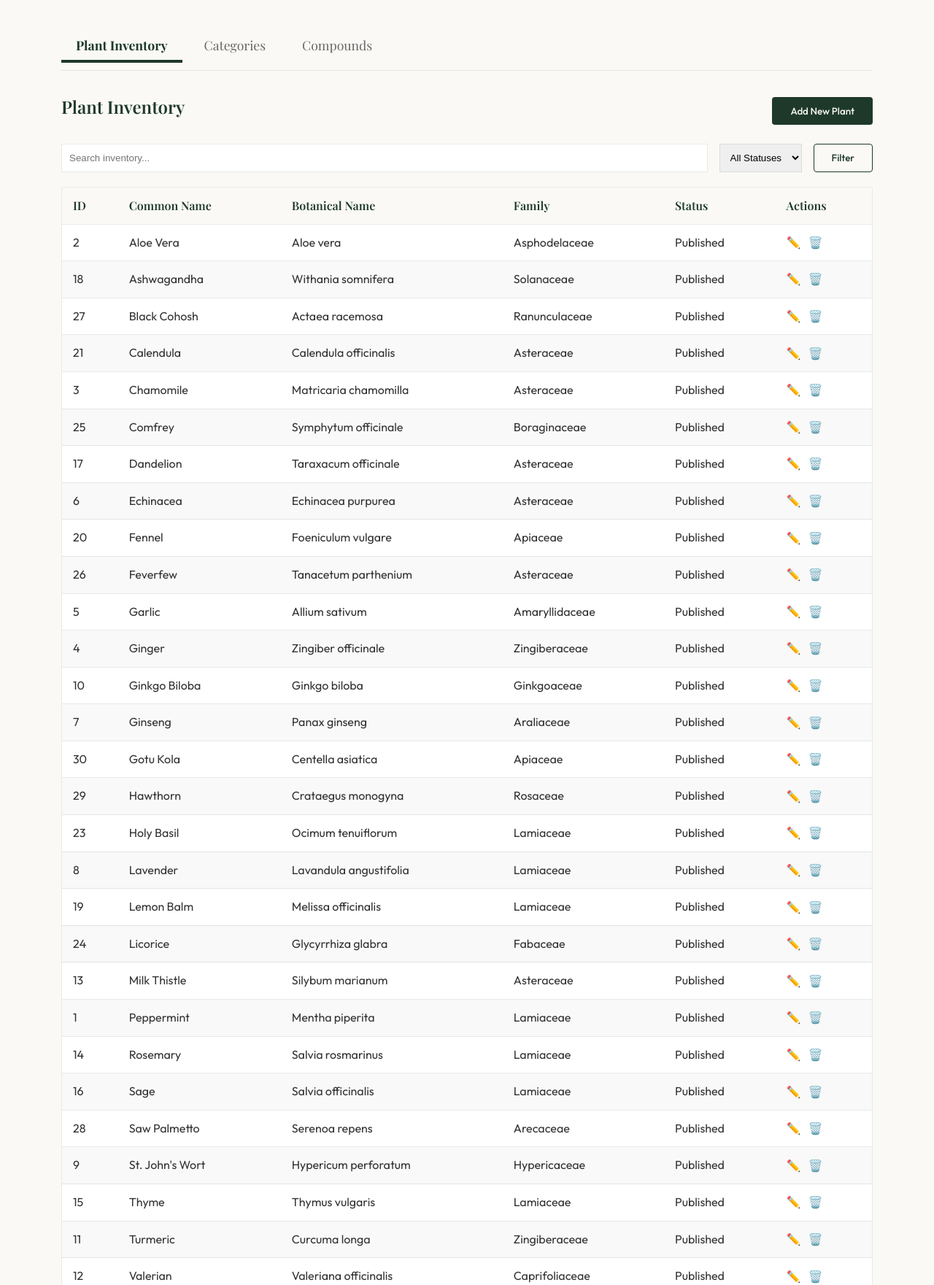
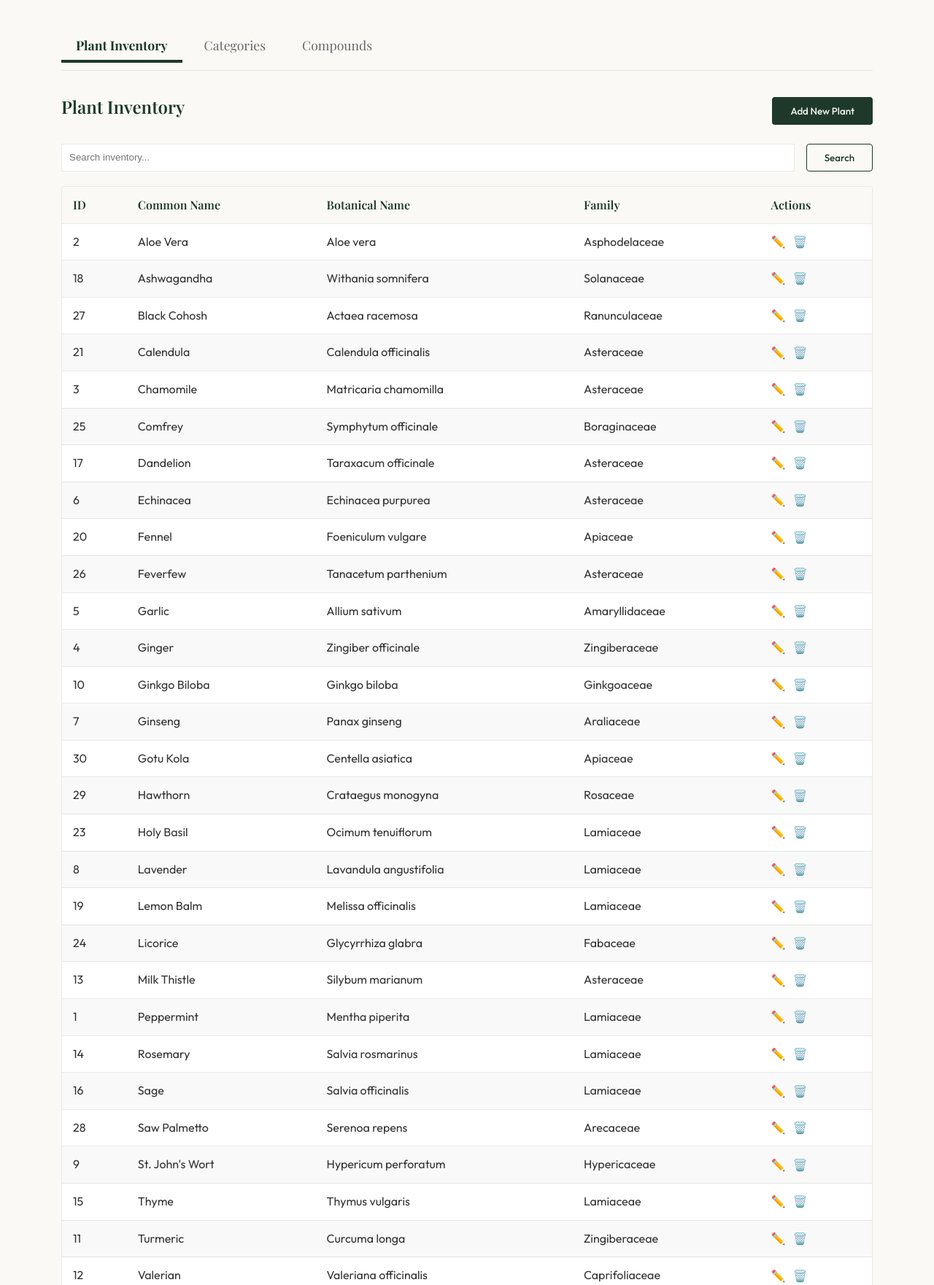
Before and after one commit to TRuby139/Medicinal-Plants-and-Herbs-Database-System, a PHP site: page /admin-dashboard.php in a window 1280 px wide. Shown: the part 89-1850 px from the top of the page at 73% size. Run offline with PHP 8.4, Linux system fonts and the light colour scheme; a user stored in the database is signed in; data comes from the database, SQL or seed files in the repository; some web fonts are replaced.

Commit message:
Complete backend module, add Nginx
1. Live Admin Search Implementation: Added instant, live filtering to the Admin Dashboard. Typing in the search bar now dynamically filters the plants table immediately without needing to reload the page.
2.Tag Management UI Restoration: Fixed a critical HTML structural bug (a missing closing </div> tag) in the Admin Dashboard that was causing the Categories and Compounds tabs to appear completely blank.
3.Admin Search Button Text Update: Renamed the redundant "Filter" button next to the Admin Search bar to "Search" to make the interface more intuitive.
4.Public Catalogue "Clear Filters" Feature: Added a functional "Clear Filters" button below the sidebar filters on the home page. When clicked, it automatically unchecks all boxes, clears the text input, and re-fetches the full plant list.
5.Consistent Filter Button Styling: Standardized the styling for all public sidebar filter dropdown headers ("Plant Family", "Medicinal Use", "Compounds") so they now all consistently use the btn-outline design, perfectly matching the Logout button.
6.Nginx Web Server Configuration: Created and added the nginx.conf file to fulfill the core technology deployment requirement, setting up proper static routing and PHP-FPM configuration.

```diff
--- a/admin-dashboard.php
+++ b/admin-dashboard.php
@@ -47,13 +47,8 @@ if (!isset($_SESSION['admin_id'])) {
             </div>
 
         <div class="admin-toolbar flex gap-4" style="margin-bottom: 20px; flex-wrap: wrap;">
-            <input type="text" placeholder="Search inventory..." style="flex: 1; min-width: 200px; padding: 10px; border-radius: var(--radius); border: 1px solid var(--color-divider);">
-            <select style="width: auto; padding: 10px; border-radius: var(--radius); border: 1px solid var(--color-divider);">
-                <option value="">All Statuses</option>
-                <option value="published">Published</option>
-                <option value="draft">Draft</option>
-            </select>
-            <button class="btn btn-outline">Filter</button>
+            <input type="text" placeholder="Search inventory..." id="admin-search-input" style="flex: 1; min-width: 200px; padding: 10px; border-radius: var(--radius); border: 1px solid var(--color-divider);">
+            <button class="btn btn-outline" id="admin-search-btn">Search</button>
         </div>
 
         <div class="table-container">
@@ -64,7 +59,6 @@ if (!isset($_SESSION['admin_id'])) {
                         <th>Common Name</th>
                         <th>Botanical Name</th>
                         <th>Family</th>
-                        <th>Status</th>
                         <th>Actions</th>
                     </tr>
                 </thead>
@@ -72,6 +66,7 @@ if (!isset($_SESSION['admin_id'])) {
                     <!-- Loaded dynamically -->
                 </tbody>
             </table>
+        </div>
         </div> <!-- End of plants-tab -->
 
         <div id="categories-tab" class="tab-content" style="display: none;">
--- a/assets/js/main.js
+++ b/assets/js/main.js
@@ -19,6 +19,28 @@ document.addEventListener('DOMContentLoaded', () => {
             if (searchBtn && searchBtn.tagName === 'BUTTON') {
                 searchBtn.addEventListener('click', () => fetchPlants(1));
             }
+        }
+
+        const clearBtn = document.getElementById('clear-filters-btn');
+        if (clearBtn) {
+            clearBtn.addEventListener('click', () => {
+                document.querySelectorAll('.sidebar input[type="checkbox"]').forEach(cb => cb.checked = false);
+                if (searchInput) searchInput.value = '';
+                fetchPlants(1);
+            });
+        }
+    }
+
+    // If we are on the admin dashboard
+    const adminSearchInput = document.getElementById('admin-search-input');
+    if (adminSearchInput) {
+        adminSearchInput.addEventListener('input', () => {
+            // Live search as they type
+            loadAdminPlants();
+        });
+        const adminSearchBtn = document.getElementById('admin-search-btn');
+        if (adminSearchBtn) {
+            adminSearchBtn.addEventListener('click', () => loadAdminPlants());
         }
     }
 });
@@ -244,27 +266,29 @@ function loadAdminPlants() {
     const tbody = document.getElementById('admin-plants-tbody');
     if (!tbody) return;
 
-    tbody.innerHTML = '<tr><td colspan="6" style="text-align: center;">Loading...</td></tr>';
+    tbody.innerHTML = '<tr><td colspan="5" style="text-align: center;">Loading...</td></tr>';
 
-    // For admin, let's load a large limit for now, or implement basic admin pagination
-    fetch('api/plants.php?action=get_plants&limit=100')
+    const searchInput = document.getElementById('admin-search-input');
+    const searchVal = searchInput ? encodeURIComponent(searchInput.value) : '';
+    let url = `api/plants.php?action=get_plants&limit=100`;
+    if (searchVal) url += `&search=${searchVal}`;
+
+    fetch(url)
         .then(res => res.json())
         .then(data => {
             if (data.success) {
                 tbody.innerHTML = '';
                 if (data.data.length === 0) {
-                    tbody.innerHTML = '<tr><td colspan="6" style="text-align: center;">No plants found</td></tr>';
+                    tbody.innerHTML = '<tr><td colspan="5" style="text-align: center;">No plants found</td></tr>';
                     return;
                 }
                 data.data.forEach(plant => {
-                    const status = 'Published'; // Hardcoded visual for now
                     const tr = document.createElement('tr');
                     tr.innerHTML = `
                         <td>${plant.id}</td>
                         <td>${plant.common_name}</td>
                         <td>${plant.botanical_name}</td>
                         <td>${plant.family || 'N/A'}</td>
-                        <td>${status}</td>
                         <td>
                             <div class="action-buttons">
                                 <button class="btn-icon edit" title="Edit" onclick="editPlant(${plant.id})">✏️</button>
@@ -275,7 +299,7 @@ function loadAdminPlants() {
                     tbody.appendChild(tr);
                 });
             } else {
-                tbody.innerHTML = '<tr><td colspan="6" style="text-align: center;">Error loading plants</td></tr>';
+                tbody.innerHTML = '<tr><td colspan="5" style="text-align: center;">Error loading plants</td></tr>';
             }
         });
 }
--- a/index.php
+++ b/index.php
@@ -43,7 +43,7 @@
                     <h3>Filters</h3>
 
                     <details class="filter-group">
-                        <summary class="btn btn-primary" style="width: 100%; text-align: left; border-radius: 4px; box-sizing: border-box; margin-bottom: 0;">Plant Family</summary>
+                        <summary class="btn btn-outline" style="width: 100%; text-align: left; border-radius: 4px; box-sizing: border-box; margin-bottom: 0;">Plant Family</summary>
                         <ul class="filter-list" id="filter-family-list" style="margin-top: 10px;">
                             <li><small>Loading...</small></li>
                         </ul>
@@ -57,11 +57,13 @@
                     </details>
 
                     <details class="filter-group">
-                        <summary class="btn btn-primary" style="width: 100%; text-align: left; border-radius: 4px; box-sizing: border-box; margin-bottom: 0;">Compounds</summary>
+                        <summary class="btn btn-outline" style="width: 100%; text-align: left; border-radius: 4px; box-sizing: border-box; margin-bottom: 0;">Compounds</summary>
                         <ul class="filter-list" id="filter-compounds-list" style="margin-top: 10px;">
                             <li><small>Loading...</small></li>
                         </ul>
                     </details>
+
+                    <button class="btn btn-primary btn-full" id="clear-filters-btn" style="margin-top: 10px;">Clear Filters</button>
                 </aside>
 
                 <div class="main-content">
```
Also changed, not shown: 1 other file.
